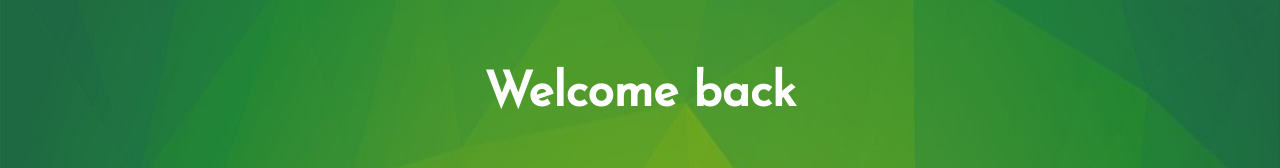
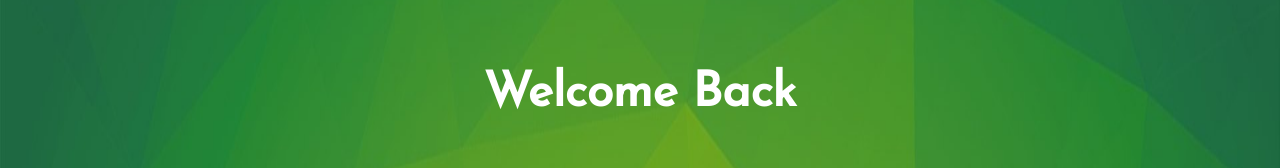
Before and after one commit to KareemGhorab/FreshMart, a Next.js app: page /auth/login in a window 1280 px wide. Shown: the part 314-482 px from the top of the page. Built offline with nearby package versions, Linux system fonts and the light colour scheme.

Commit message:
[*] Modify login page spacing

```diff
--- a/app/auth/login/layout.tsx
+++ b/app/auth/login/layout.tsx
@@ -7,7 +7,7 @@ const LoginLayout = ({
 }): JSX.Element => {
 	return (
 		<main>
-			<AuthHeader title='Welcome back' />
+			<AuthHeader title='Welcome Back' />
 			{children}
 		</main>
 	)
--- a/app/auth/login/page.tsx
+++ b/app/auth/login/page.tsx
@@ -37,6 +37,7 @@ const Login = (): JSX.Element => {
 					</p>
 				</div>
 			</form>
+			<div className='my-9'></div>
 		</main>
 	)
 }
```
